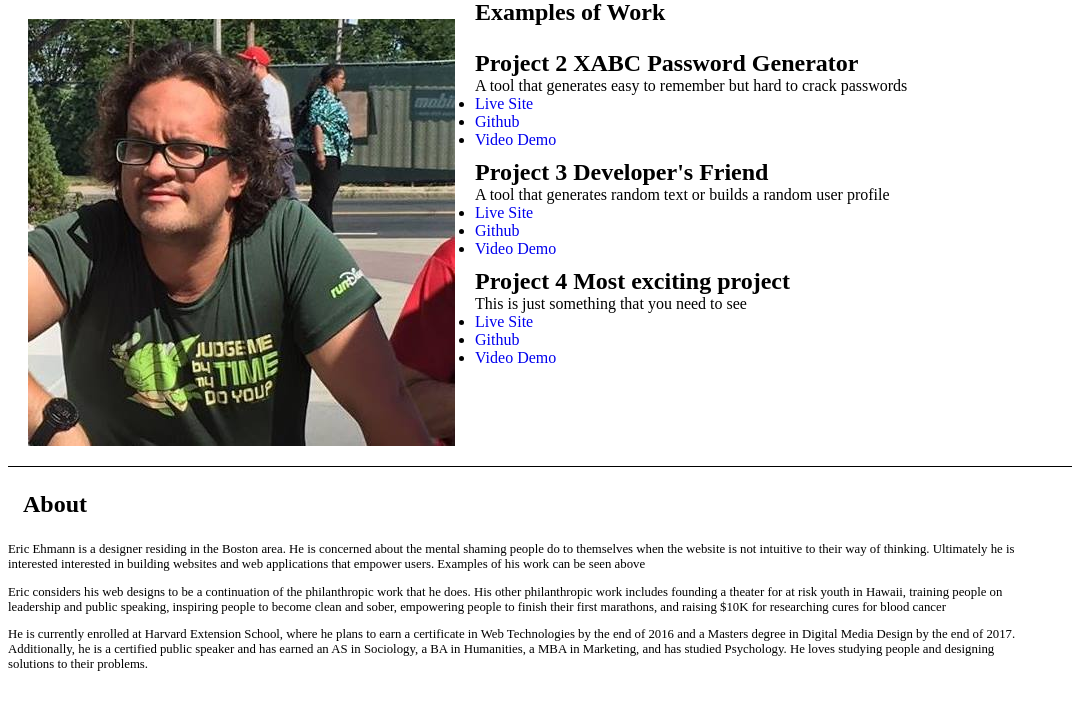
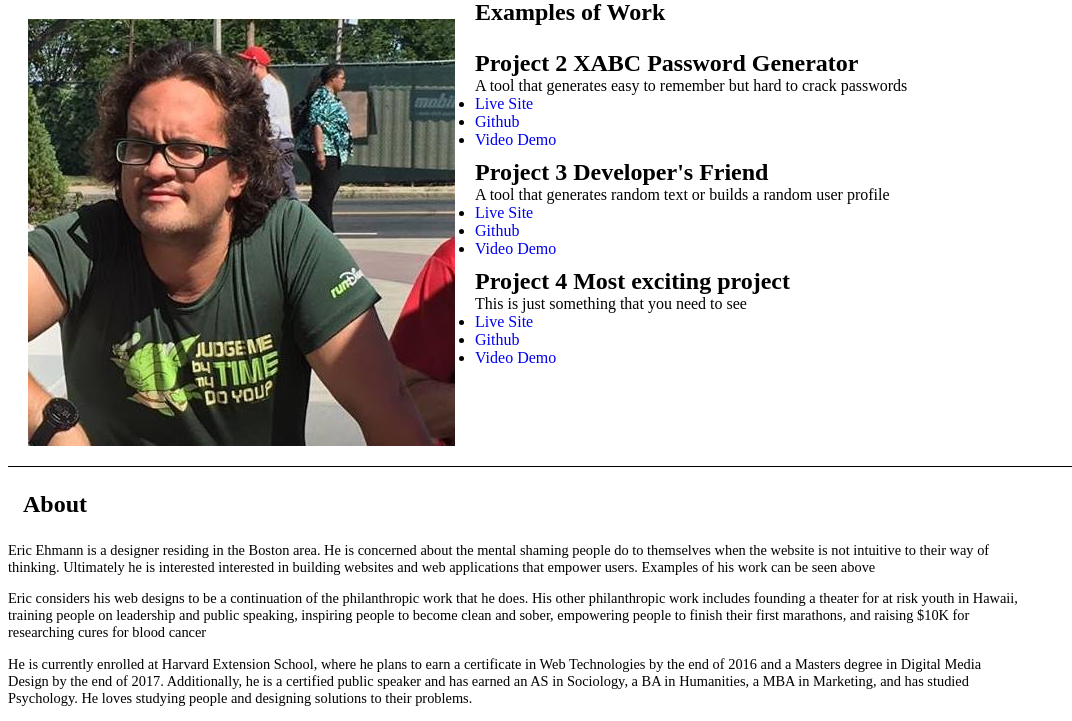
Before and after one commit to eehmaann/Hello-world, a PHP site: page /public/index.php in a window 1280 px wide. Shown: the part 184-905 px from the top of the page, without its empty margins (0-1072 px from the left). Before the commit the page ends 855 px from the top, so only its background shows below. Run offline with PHP 8.4, Linux system fonts and the light colour scheme.

Commit message:
increased font size in footer

```diff
--- a/public/style.css
+++ b/public/style.css
@@ -50,5 +50,5 @@ a { text-decoration: none;
 footer {
 	clear: left;
 	border-top: thin solid black;
-	font-size: 0.8rem
+	font-size: 0.9rem
 }
```
